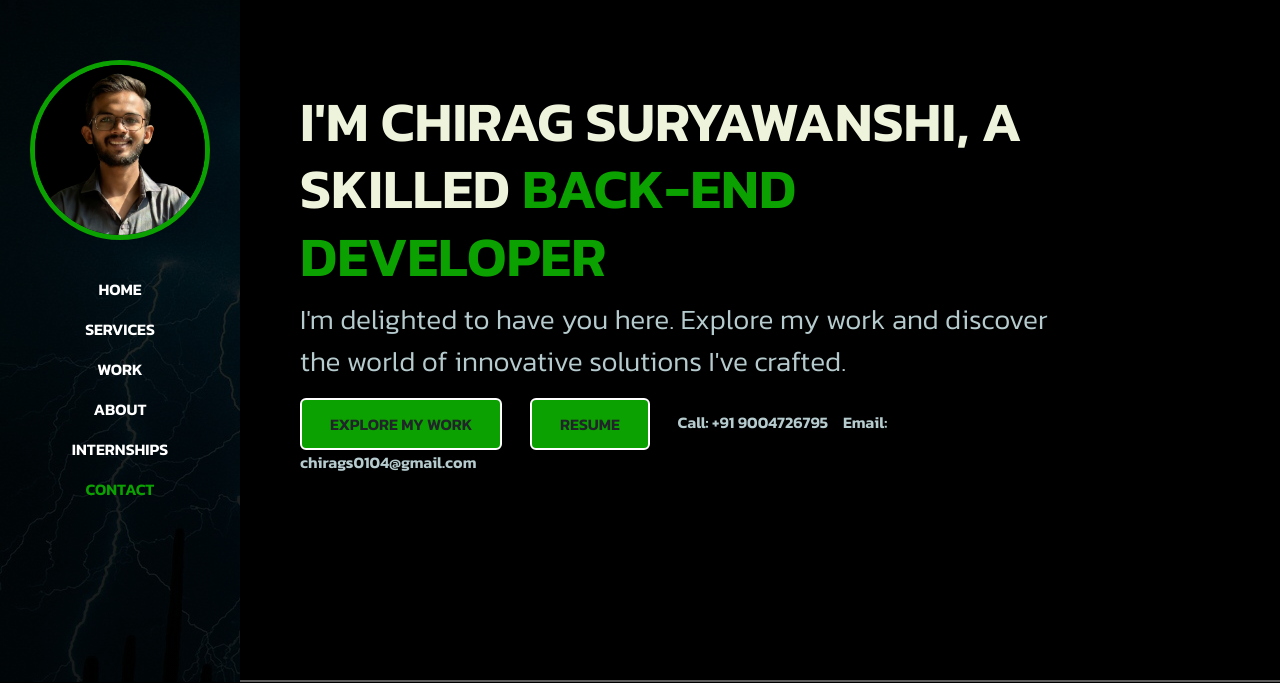
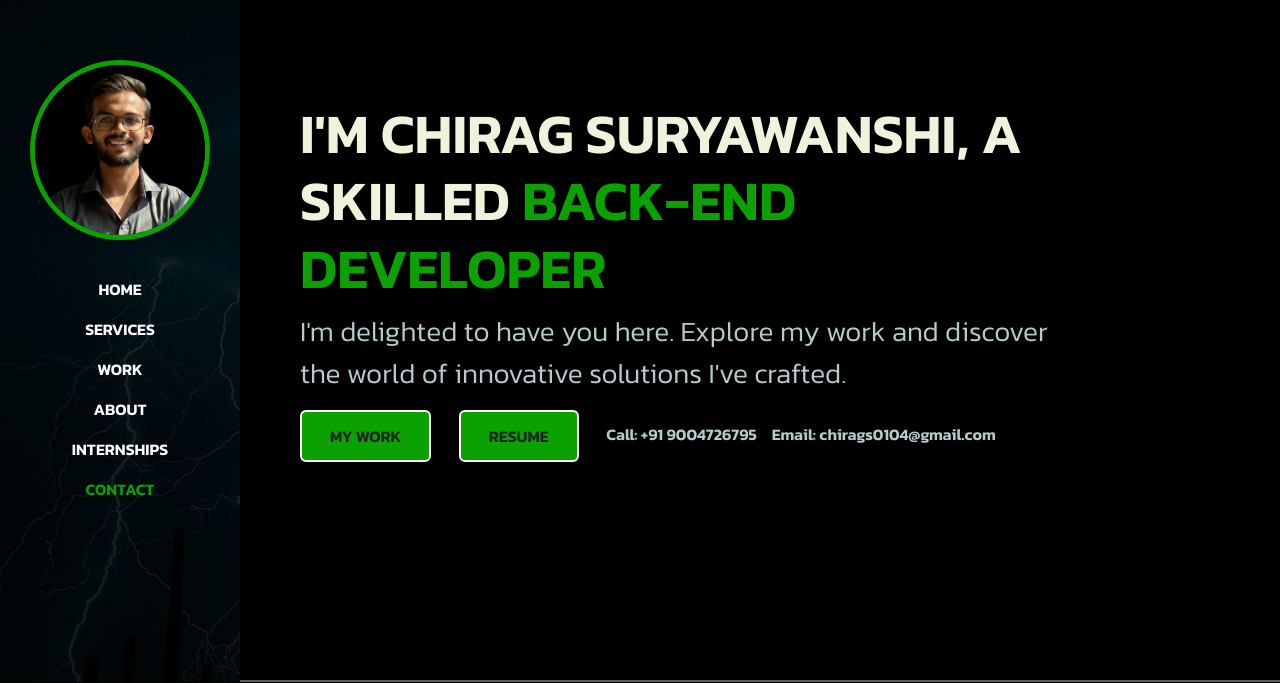
Before and after one commit to chirag0101/Chirag_Portfolio, a plain HTML site: page index.html in a window 1280 px wide. Shown: the part 118-801 px from the top of the page. Drawn offline with Linux system fonts and the light colour scheme; a web font is replaced by a local one.

Commit message:
Update index.html

```diff
--- a/index.html
+++ b/index.html
@@ -90,7 +90,7 @@
               </p>
               <div data-aos="fade-up" data-aos-delay="600">
                 <a href="#work" class="btn btn-brand fw-bold me-4">
-                  EXPLORE MY WORK</a
+                  MY WORK</a
                 >
                 <a href="https://drive.google.com/file/d/1oEAmLqb97Yu1VlF67G8e6o4FD48q0sio/view?usp=sharing" class="btn btn-brand fw-bold me-4">
                   RESUME</a
```
